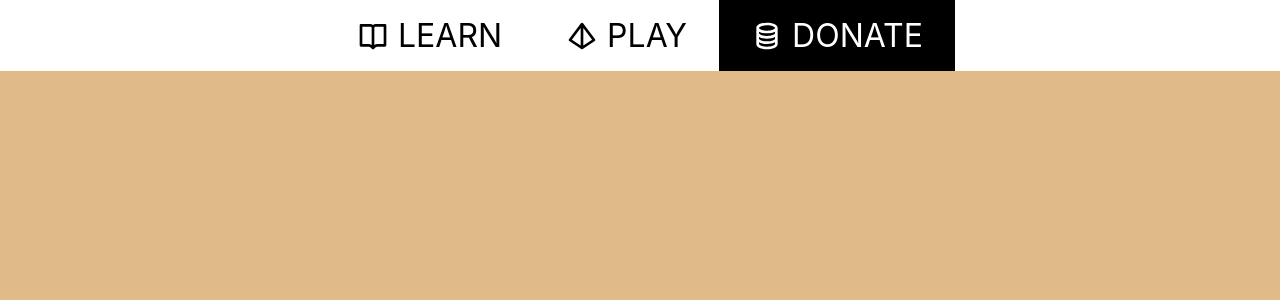
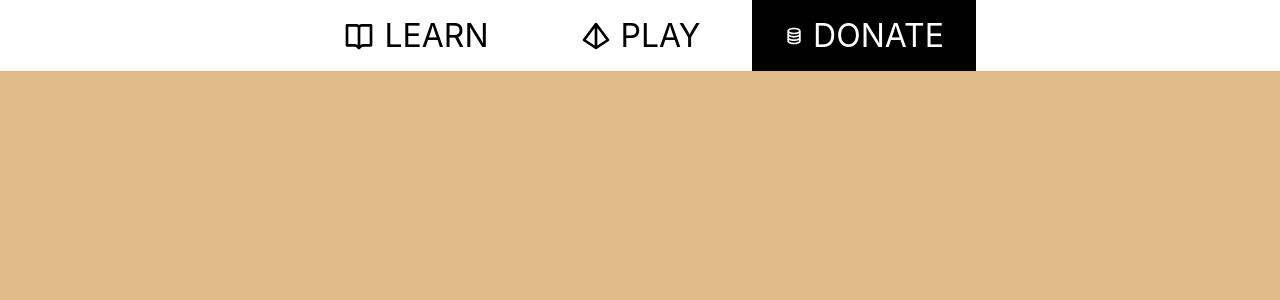
Before and after one commit to thoughteer/game-of-ur, a React (Create React App) app: page /#/donate in a window 1280 px wide. Shown: the top 300 px of the page. Built offline with nearby package versions, Linux system fonts and the light colour scheme.

Commit message:
Equalize menu items

```diff
--- a/src/components/header/index.module.css
+++ b/src/components/header/index.module.css
@@ -11,8 +11,10 @@
   display: inline-flex;
   font-size: 2em;
   font-weight: 400;
+  justify-content: center;
   padding: 0.5em 1em;
   text-decoration: none;
+  width: 5em;
 }
 
 .activeTab {
```
